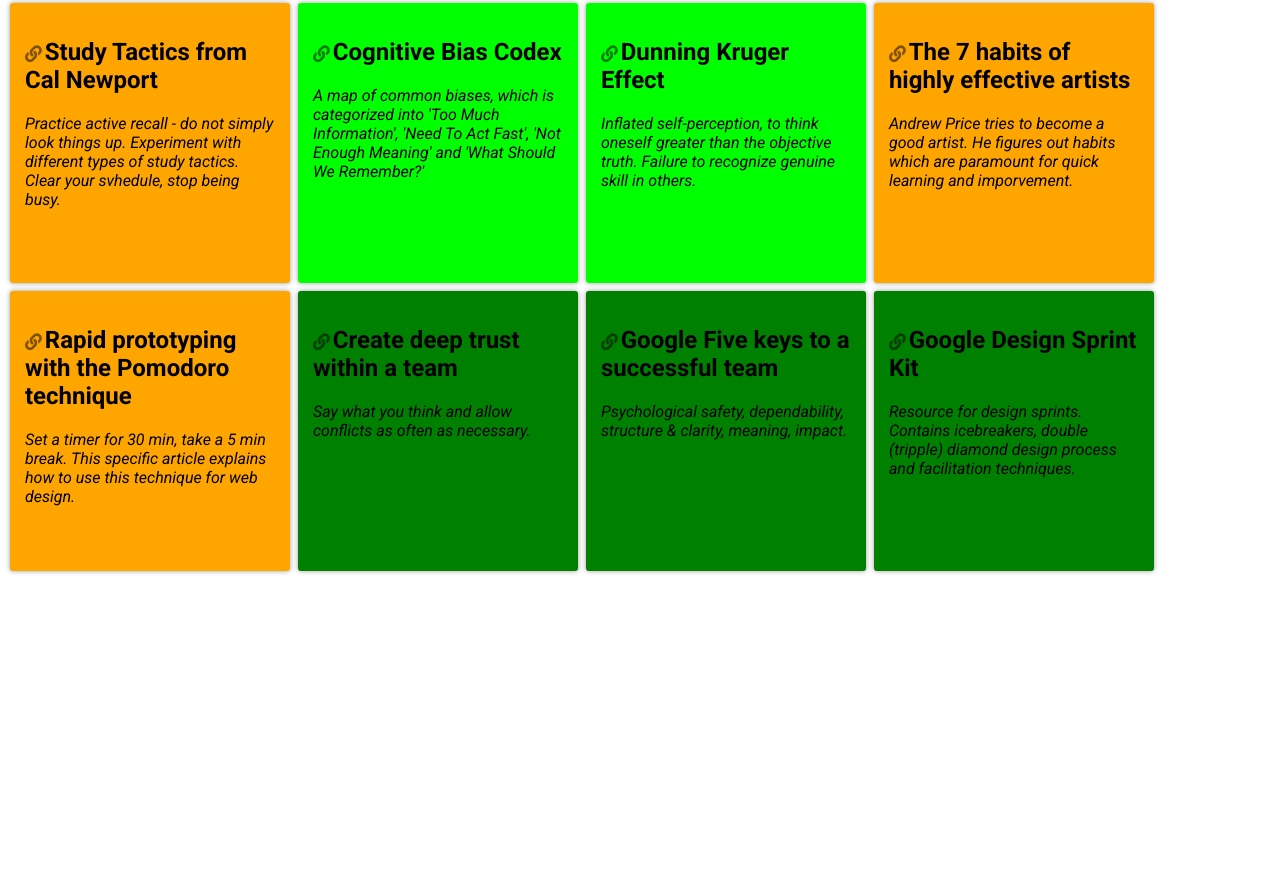
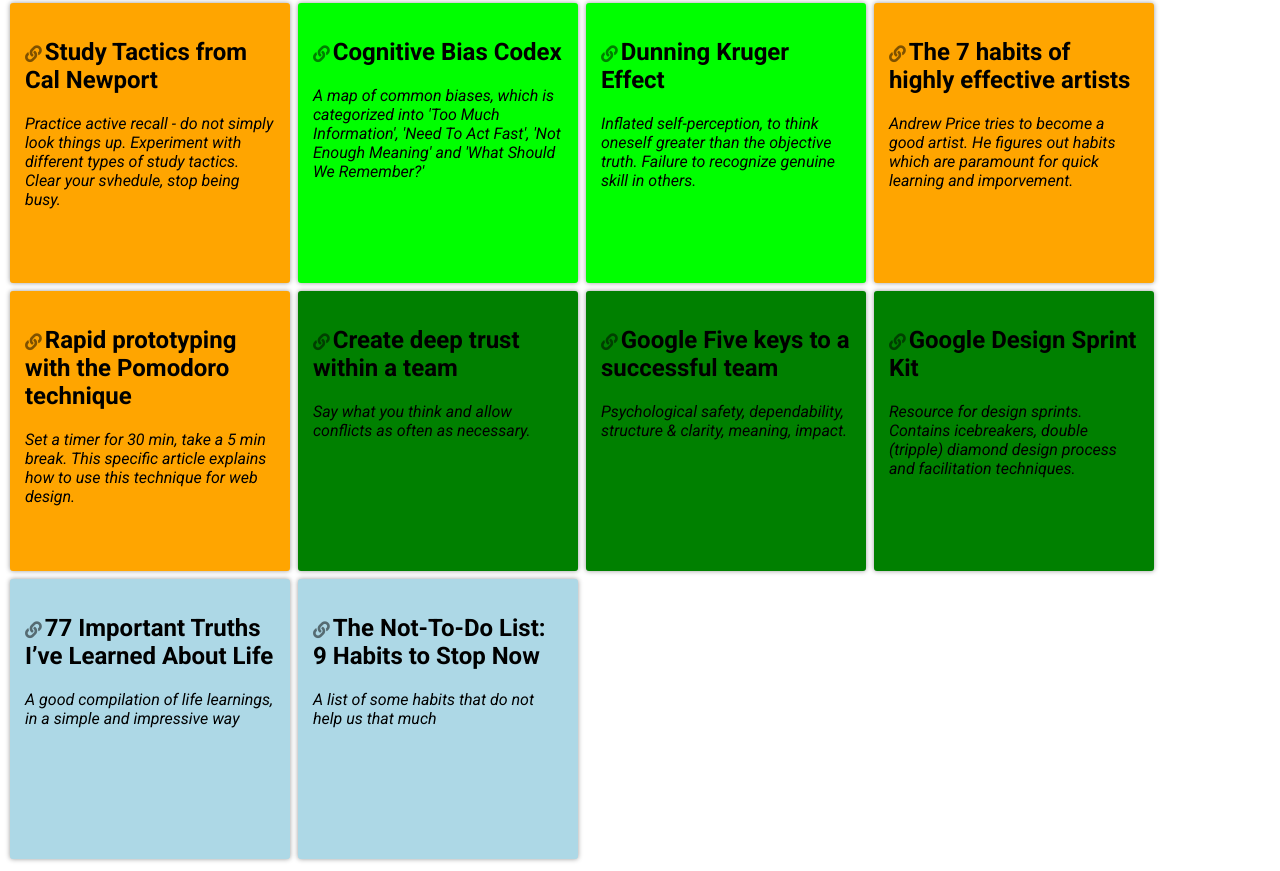
Before and after one commit to tskarhed/good-links, a website: page index.mustache in a window 1280 px wide. Shown: the part 424-1295 px from the top of the page. Before the commit the page ends 1007 px from the top, so only its background shows below. Drawn offline with nearby package versions, Linux system fonts and the light colour scheme; files that its build step writes are made by us from their sources.

Commit message:
Adding 2 articles plus self-growth category

```diff
--- a/data.json
+++ b/data.json
@@ -79,9 +79,23 @@
 		{
 			"title": "Google Design Sprint Kit",
 			"cat": "team",
-			"url": "ttps://designsprintkit.withgoogle.com/",
+			"url": "https://designsprintkit.withgoogle.com/",
 			"intro": "<p>Resource for design sprints. Contains icebreakers, double (tripple) diamond design process and facilitation techniques.</p>",
 			"content": "<p>Can be used for</p><ul><li>Product innovation</li><li>Team building</li><li>Design process</li></ul>"
+		},
+		{
+			"title": "77 Important Truths I’ve Learned About Life",
+			"cat": "self-growth",
+			"url": "https://medium.com/personal-growth/77-important-truths-ive-learned-about-life-2476f940f12d",
+			"intro": "<p>A good compilation of life learnings, in a simple and impressive way</p>",
+			"content": "<p>Read and remember to take the best of the vision of those who have already learned something good or bad with life</p>"
+		},
+		{
+			"title": "The Not-To-Do List: 9 Habits to Stop Now",
+			"cat": "self-growth",
+			"url": "https://medium.com/@timferriss/not-to-do-lists-are-often-more-effective-than-to-do-lists-for-upgrading-performance-ec26c4417019",
+			"intro": "<p>A list of some habits that do not help us that much</p>",
+			"content": "<p>“Not-to-do” lists are often more effective than to-do lists for upgrading performance.</p>"
 		}
 ]
 }
--- a/style.css
+++ b/style.css
@@ -96,6 +96,10 @@
   background-color: lime;
 }
 
+[data-category=self-growth]{
+  background-color: lightblue;
+}
+
 .main-title{
   font-weight: 900;
   font-size: 10rem;
```
Also changed, not shown: data.js (+8 -0 lines).
